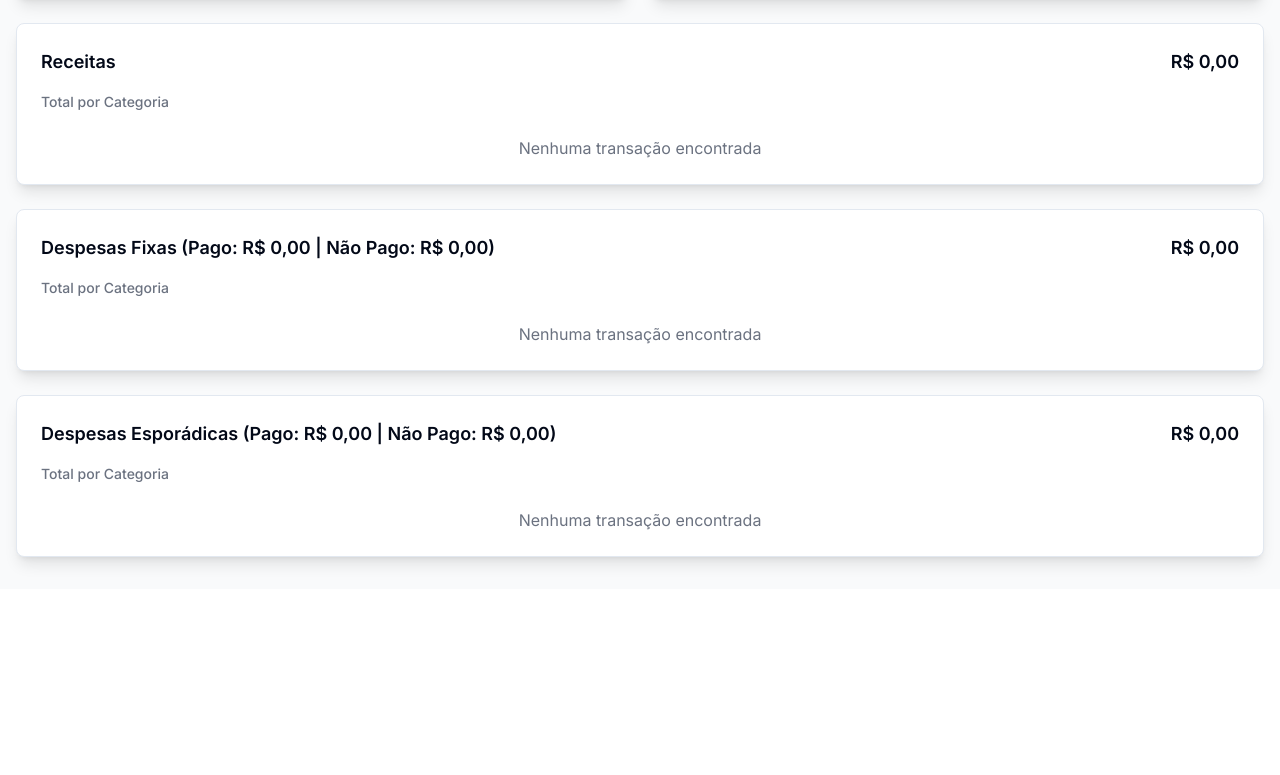
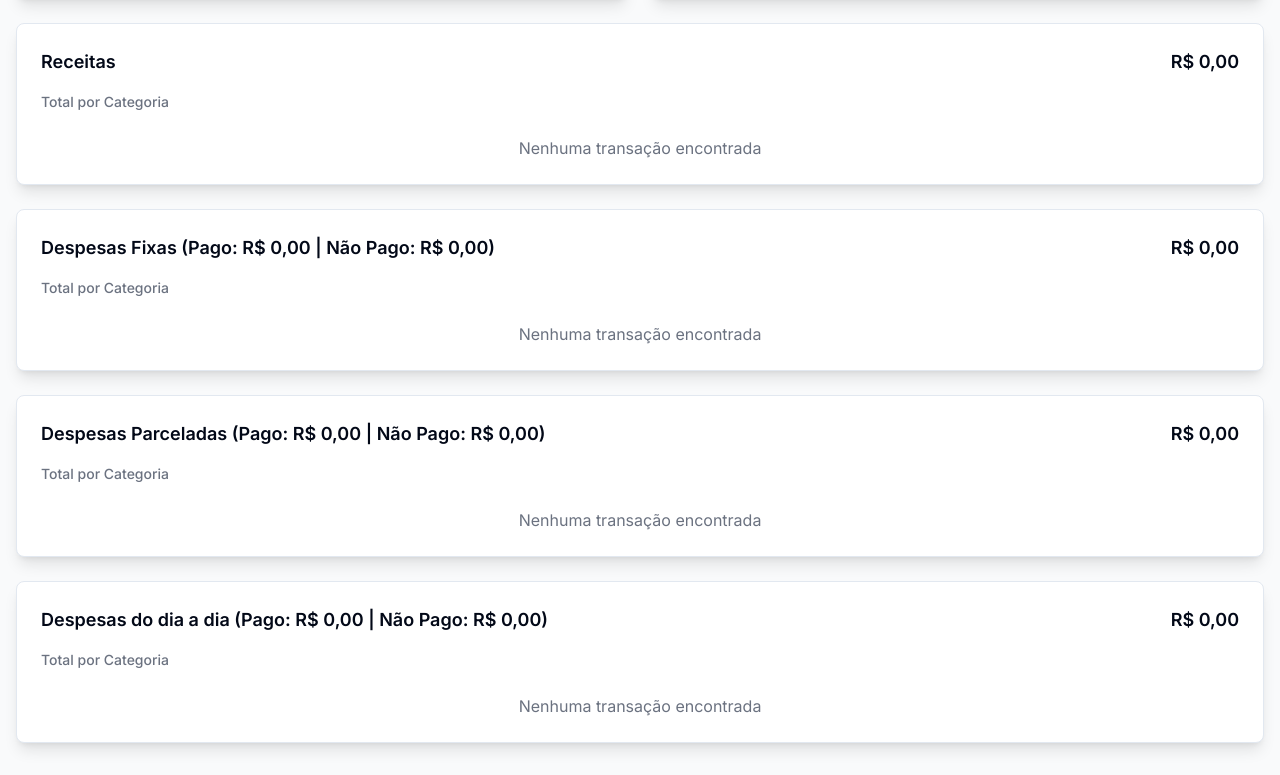
Before and after one commit to mikaopcaceres/cashflow-craftsmanship, a React (Vite) app: page / in a window 1280 px wide. Shown: the part 587-1362 px from the top of the page. Before the commit the page ends 1176 px from the top, so only its background shows below. Built offline with nearby package versions, Linux system fonts and the light colour scheme.

Commit message:
Refactor transaction display
This commit refactors the transaction display to include a new section for installment payments.  The existing functionality for displaying paid/total installments will be maintained.  A new box will be added to display daily expenses separately from other expenses.

```diff
--- a/src/pages/Index.tsx
+++ b/src/pages/Index.tsx
@@ -274,11 +274,13 @@ const Index = () => {
 
   const incomeTransactions = filteredTransactions.filter(t => t.type === 'income');
   const fixedExpenses = filteredTransactions.filter(t => t.type === 'expense' && t.isFixed);
-  const variableExpenses = filteredTransactions.filter(t => t.type === 'expense' && !t.isFixed);
+  const installmentExpenses = filteredTransactions.filter(t => t.type === 'expense' && !t.isFixed && t.installments);
+  const dailyExpenses = filteredTransactions.filter(t => t.type === 'expense' && !t.isFixed && !t.installments);
 
   const incomeCategoryTotals = calculateCategoryTotals(incomeTransactions);
   const fixedExpenseCategoryTotals = calculateCategoryTotals(fixedExpenses);
-  const variableExpenseCategoryTotals = calculateCategoryTotals(variableExpenses);
+  const installmentExpenseCategoryTotals = calculateCategoryTotals(installmentExpenses);
+  const dailyExpenseCategoryTotals = calculateCategoryTotals(dailyExpenses);
 
   const calculatePaidUnpaidTotals = (transactions: Transaction[]) => {
     return transactions.reduce(
@@ -295,7 +297,8 @@ const Index = () => {
   };
 
   const fixedExpensesTotals = calculatePaidUnpaidTotals(fixedExpenses);
-  const variableExpensesTotals = calculatePaidUnpaidTotals(variableExpenses);
+  const installmentExpensesTotals = calculatePaidUnpaidTotals(installmentExpenses);
+  const dailyExpensesTotals = calculatePaidUnpaidTotals(dailyExpenses);
 
   const currentYearNum = new Date().getFullYear();
   const years = Array.from({ length: 11 }, (_, i) => currentYearNum - 5 + i);
@@ -380,13 +383,22 @@ const Index = () => {
             total={fixedExpenses.reduce((acc, curr) => acc + curr.amount, 0)}
           />
           <TransactionBox
-            title={`Despesas Esporádicas (Pago: ${formatCurrency(variableExpensesTotals.paid)} | Não Pago: ${formatCurrency(variableExpensesTotals.unpaid)})`}
-            transactions={variableExpenses}
+            title={`Despesas Parceladas (Pago: ${formatCurrency(installmentExpensesTotals.paid)} | Não Pago: ${formatCurrency(installmentExpensesTotals.unpaid)})`}
+            transactions={installmentExpenses}
             onEdit={handleEdit}
             onDelete={handleDelete}
             onTogglePayment={handleTogglePayment}
-            categoryTotals={variableExpenseCategoryTotals}
-            total={variableExpenses.reduce((acc, curr) => acc + curr.amount, 0)}
+            categoryTotals={installmentExpenseCategoryTotals}
+            total={installmentExpenses.reduce((acc, curr) => acc + curr.amount, 0)}
+          />
+          <TransactionBox
+            title={`Despesas do dia a dia (Pago: ${formatCurrency(dailyExpensesTotals.paid)} | Não Pago: ${formatCurrency(dailyExpensesTotals.unpaid)})`}
+            transactions={dailyExpenses}
+            onEdit={handleEdit}
+            onDelete={handleDelete}
+            onTogglePayment={handleTogglePayment}
+            categoryTotals={dailyExpenseCategoryTotals}
+            total={dailyExpenses.reduce((acc, curr) => acc + curr.amount, 0)}
           />
         </div>
 
```
